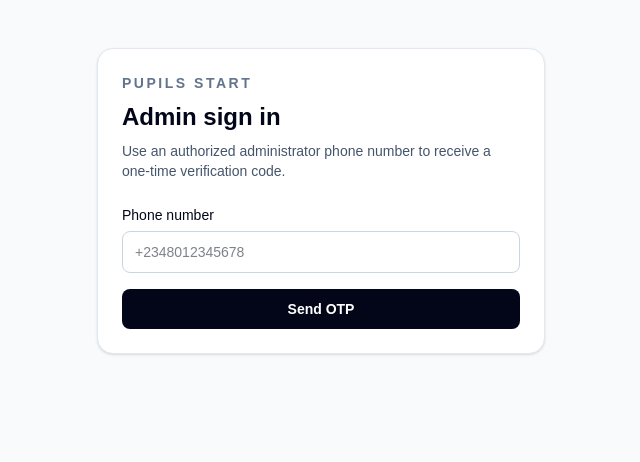
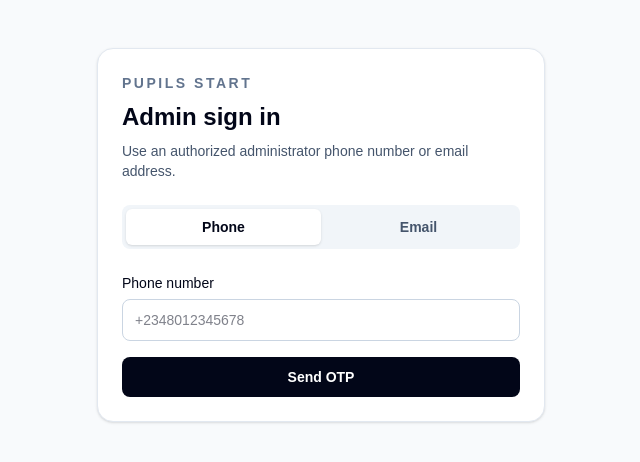
Before and after one commit to greenbasket-labs/pupilsstartercustom, a Next.js app in the folder apps/web/: page /login in a window 1280 px wide. Shown: the top 462 px of the page, without its empty margins (319-959 px from the left). Built offline with nearby package versions, Linux system fonts and the light colour scheme.

Commit message:
feat: add email option to admin sign in

```diff
--- a/apps/web/src/app/login/page.tsx
+++ b/apps/web/src/app/login/page.tsx
@@ -2,30 +2,43 @@
 
 import { FormEvent, useState } from "react";
 
+type Method = "phone" | "email";
+
 export default function LoginPage() {
+  const [method, setMethod] = useState<Method>("phone");
   const [phone, setPhone] = useState("");
+  const [email, setEmail] = useState("");
   const [otp, setOtp] = useState("");
-  const [step, setStep] = useState<"phone" | "otp">("phone");
+  const [step, setStep] = useState<"identity" | "otp">("identity");
   const [message, setMessage] = useState("");
   const [busy, setBusy] = useState(false);
+
+  const identity = method === "email" ? email : phone;
 
   async function requestOtp(event: FormEvent<HTMLFormElement>) {
     event.preventDefault();
     setBusy(true);
     setMessage("");
+
     try {
       const response = await fetch("/api/auth/request-otp", {
         method: "POST",
         headers: { "Content-Type": "application/json" },
-        body: JSON.stringify({ phone }),
+        body: JSON.stringify({ method, phone, email }),
       });
       const result = (await response.json()) as { error?: string };
+
       if (!response.ok) {
         setMessage(result.error ?? "Unable to send OTP.");
         return;
       }
+
       setStep("otp");
-      setMessage("OTP sent. Enter the code received on your phone.");
+      setMessage(
+        method === "email"
+          ? "OTP sent. Check your email and enter the code."
+          : "OTP sent. Enter the code received on your phone.",
+      );
     } catch {
       setMessage("Unable to contact the sign-in service.");
     } finally {
@@ -37,17 +50,20 @@
     event.preventDefault();
     setBusy(true);
     setMessage("");
+
     try {
       const response = await fetch("/api/auth/verify-otp", {
         method: "POST",
         headers: { "Content-Type": "application/json" },
-        body: JSON.stringify({ phone, token: otp }),
+        body: JSON.stringify({ method, phone, email, token: otp }),
       });
       const result = (await response.json()) as { error?: string };
+
       if (!response.ok) {
         setMessage(result.error ?? "Unable to verify OTP.");
         return;
       }
+
       window.location.href = "/";
     } catch {
       setMessage("Unable to complete sign-in.");
@@ -56,39 +72,121 @@
     }
   }
 
+  function switchMethod(nextMethod: Method) {
+    setMethod(nextMethod);
+    setStep("identity");
+    setOtp("");
+    setMessage("");
+  }
+
+  function useAnotherIdentity() {
+    setStep("identity");
+    setOtp("");
+    setMessage("");
+  }
+
   return (
     <main className="min-h-screen bg-slate-50 px-6 py-12 text-slate-950">
       <div className="mx-auto max-w-md rounded-2xl border border-slate-200 bg-white p-6 shadow-sm">
         <p className="text-sm font-semibold uppercase tracking-[0.18em] text-slate-500">PUPILS START</p>
         <h1 className="mt-2 text-2xl font-semibold">Admin sign in</h1>
         <p className="mt-2 text-sm text-slate-600">
-          Use an authorized administrator phone number to receive a one-time verification code.
+          Use an authorized administrator phone number or email address.
         </p>
-        {step === "phone" ? (
+
+        <div className="mt-6 grid grid-cols-2 rounded-lg bg-slate-100 p-1">
+          <button
+            type="button"
+            onClick={() => switchMethod("phone")}
+            className={`rounded-md px-3 py-2 text-sm font-semibold ${method === "phone" ? "bg-white text-slate-950 shadow-sm" : "text-slate-600"}`}
+          >
+            Phone
+          </button>
+          <button
+            type="button"
+            onClick={() => switchMethod("email")}
+            className={`rounded-md px-3 py-2 text-sm font-semibold ${method === "email" ? "bg-white text-slate-950 shadow-sm" : "text-slate-600"}`}
+          >
+            Email
+          </button>
+        </div>
+
+        {step === "identity" ? (
           <form onSubmit={requestOtp} className="mt-6 space-y-4">
-            <label className="block text-sm font-medium">
-              Phone number
-              <input value={phone} onChange={(event) => setPhone(event.target.value)} placeholder="+2348012345678" inputMode="tel" autoComplete="tel" className="mt-1.5 w-full rounded-lg border border-slate-300 px-3 py-2.5 outline-none focus:border-slate-500" required />
-            </label>
-            <button disabled={busy} className="w-full rounded-lg bg-slate-950 px-4 py-2.5 text-sm font-semibold text-white disabled:opacity-50">
+            {method === "phone" ? (
+              <label className="block text-sm font-medium">
+                Phone number
+                <input
+                  value={phone}
+                  onChange={(event) => setPhone(event.target.value)}
+                  placeholder="+2348012345678"
+                  inputMode="tel"
+                  autoComplete="tel"
+                  className="mt-1.5 w-full rounded-lg border border-slate-300 px-3 py-2.5 outline-none focus:border-slate-500"
+                  required
+                />
+              </label>
+            ) : (
+              <label className="block text-sm font-medium">
+                Email address
+                <input
+                  value={email}
+                  onChange={(event) => setEmail(event.target.value)}
+                  placeholder="admin@example.com"
+                  inputMode="email"
+                  autoComplete="email"
+                  type="email"
+                  className="mt-1.5 w-full rounded-lg border border-slate-300 px-3 py-2.5 outline-none focus:border-slate-500"
+                  required
+                />
+              </label>
+            )}
+
+            <button
+              disabled={busy}
+              className="w-full rounded-lg bg-slate-950 px-4 py-2.5 text-sm font-semibold text-white disabled:opacity-50"
+            >
               {busy ? "Sending OTP…" : "Send OTP"}
             </button>
           </form>
         ) : (
           <form onSubmit={verifyOtp} className="mt-6 space-y-4">
+            <p className="text-sm text-slate-600">
+              Code sent to <span className="font-medium text-slate-900">{identity}</span>.
+            </p>
             <label className="block text-sm font-medium">
               OTP code
-              <input value={otp} onChange={(event) => setOtp(event.target.value)} placeholder="Enter OTP" inputMode="numeric" autoComplete="one-time-code" className="mt-1.5 w-full rounded-lg border border-slate-300 px-3 py-2.5 outline-none focus:border-slate-500" required />
+              <input
+                value={otp}
+                onChange={(event) => setOtp(event.target.value)}
+                placeholder="Enter OTP"
+                inputMode="numeric"
+                autoComplete="one-time-code"
+                className="mt-1.5 w-full rounded-lg border border-slate-300 px-3 py-2.5 outline-none focus:border-slate-500"
+                required
+              />
             </label>
-            <button disabled={busy} className="w-full rounded-lg bg-slate-950 px-4 py-2.5 text-sm font-semibold text-white disabled:opacity-50">
+            <button
+              disabled={busy}
+              className="w-full rounded-lg bg-slate-950 px-4 py-2.5 text-sm font-semibold text-white disabled:opacity-50"
+            >
               {busy ? "Verifying…" : "Verify & Continue"}
             </button>
-            <button type="button" onClick={() => { setStep("phone"); setOtp(""); setMessage(""); }} className="w-full rounded-lg border border-slate-300 px-4 py-2.5 text-sm font-semibold text-slate-700">
-              Use another phone
+            <button
+              type="button"
+              onClick={useAnotherIdentity}
+              className="w-full rounded-lg border border-slate-300 px-4 py-2.5 text-sm font-semibold text-slate-700"
+            >
+              Use another {method}
             </button>
           </form>
         )}
-        {message ? <p className="mt-4 rounded-lg border border-slate-200 bg-slate-50 px-3 py-2 text-sm text-slate-700">{message}</p> : null}
+
+        {message ? (
+          <p className="mt-4 rounded-lg border border-slate-200 bg-slate-50 px-3 py-2 text-sm text-slate-700">
+            {message}
+          </p>
+        ) : null}
       </div>
     </main>
   );
```
